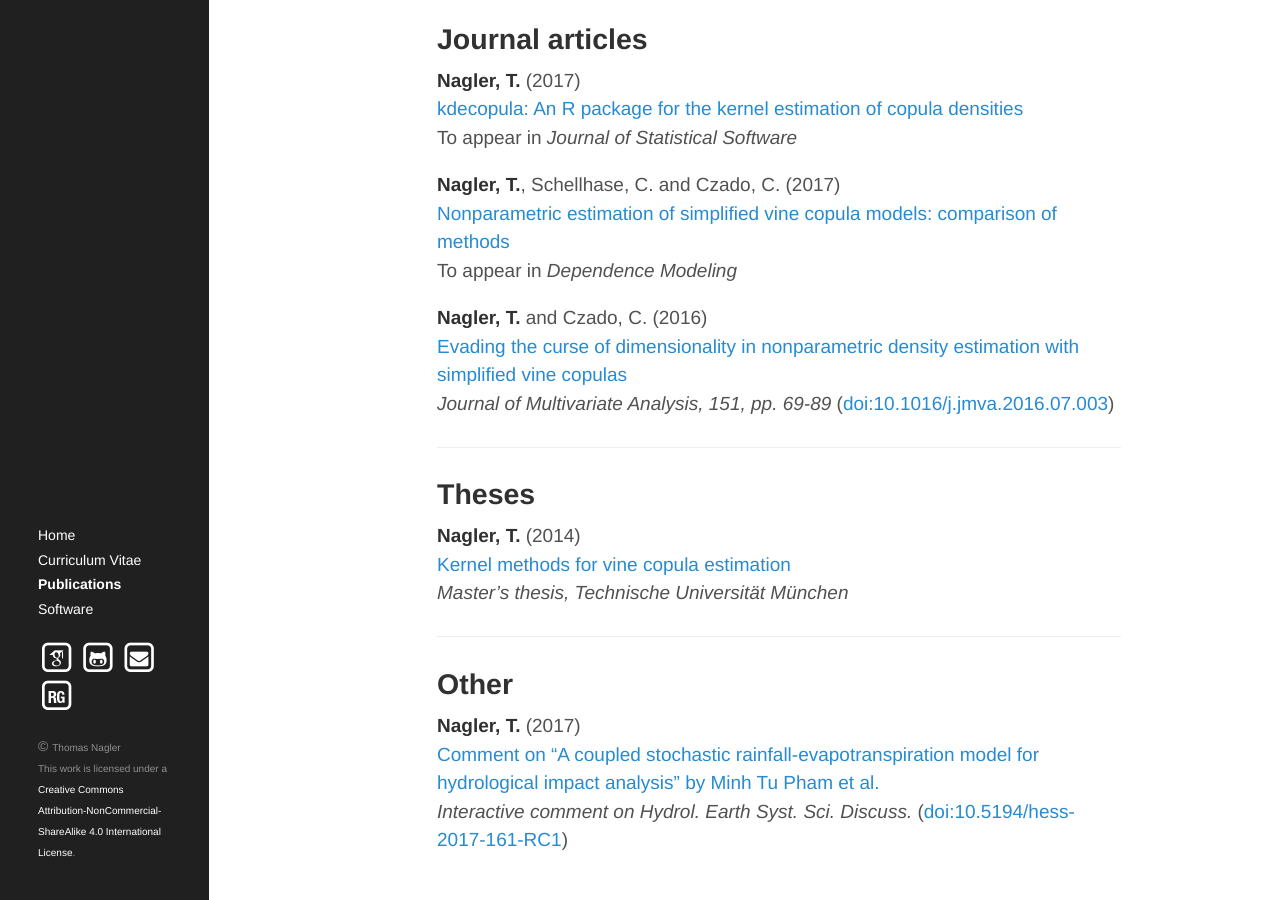
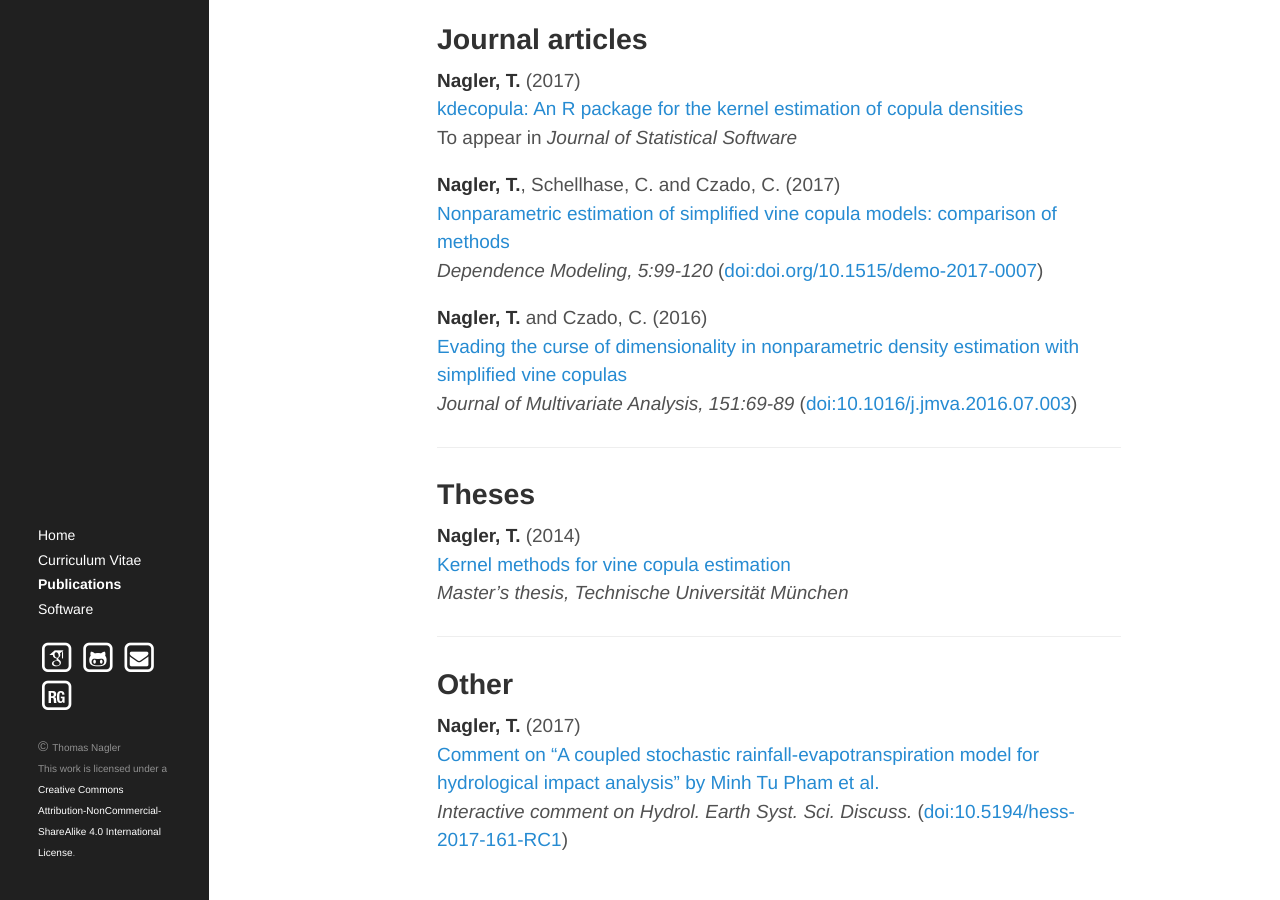
Before and after one commit to tnagler/tnagler.github.io, a Jekyll site: the page built from pubs.md, in a window 1280 px wide and 900 px high, scrolled down 550 px. Built offline with Jekyll 4.4.1, drawn with Linux system fonts in a browser that asks for light colours; nearby versions of some CDN libraries; some web fonts are replaced.

Commit message:
update DEMO reference

```diff
--- a/pubs.md
+++ b/pubs.md
@@ -32,13 +32,13 @@ To appear in *Journal of Statistical Software*
 
 **Nagler, T.**, Schellhase, C. and Czado, C. (2017)
 [Nonparametric estimation of simplified vine copula models: comparison of
-methods](https://arxiv.org/abs/1701.00845)
-To appear in *Dependence Modeling*
+methods](https://www.degruyter.com/downloadpdf/j/demo.2017.5.issue-1/demo-2017-0007/demo-2017-0007.pdf)
+*Dependence Modeling, 5:99-120* ([doi:doi.org/10.1515/demo-2017-0007](https://www.degruyter.com/view/j/demo.2017.5.issue-1/demo-2017-0007/demo-2017-0007.xml))
 
 **Nagler, T.** and Czado, C. (2016)
 [Evading the curse of dimensionality in nonparametric density estimation with
 simplified vine copulas](https://arxiv.org/abs/1503.03305)
-*Journal of Multivariate Analysis, 151, pp. 69-89*
+*Journal of Multivariate Analysis, 151:69-89*
 ([doi:10.1016/j.jmva.2016.07.003](http://www.sciencedirect.com/science/article/pii/S0047259X16300471))
 
 
```
